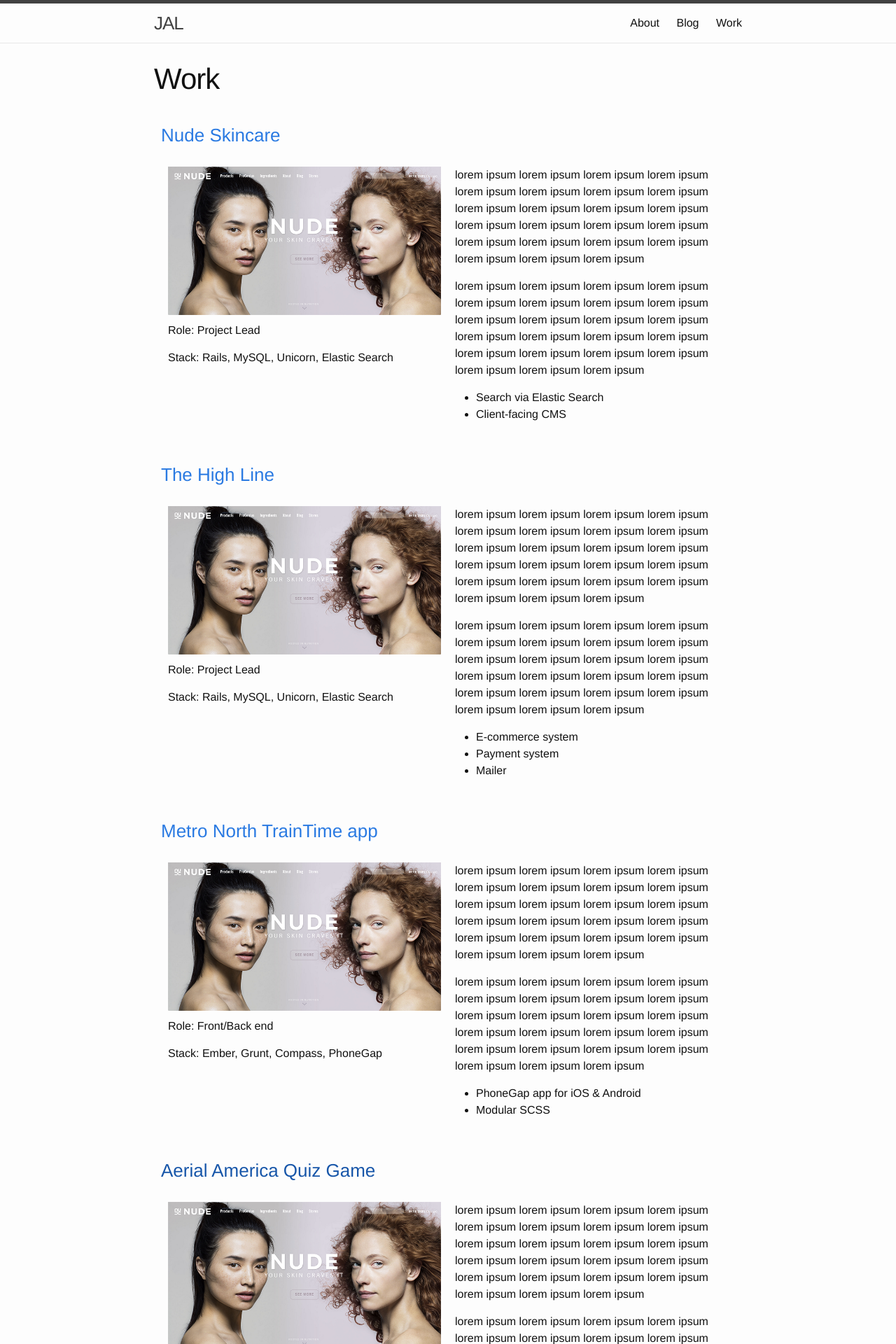
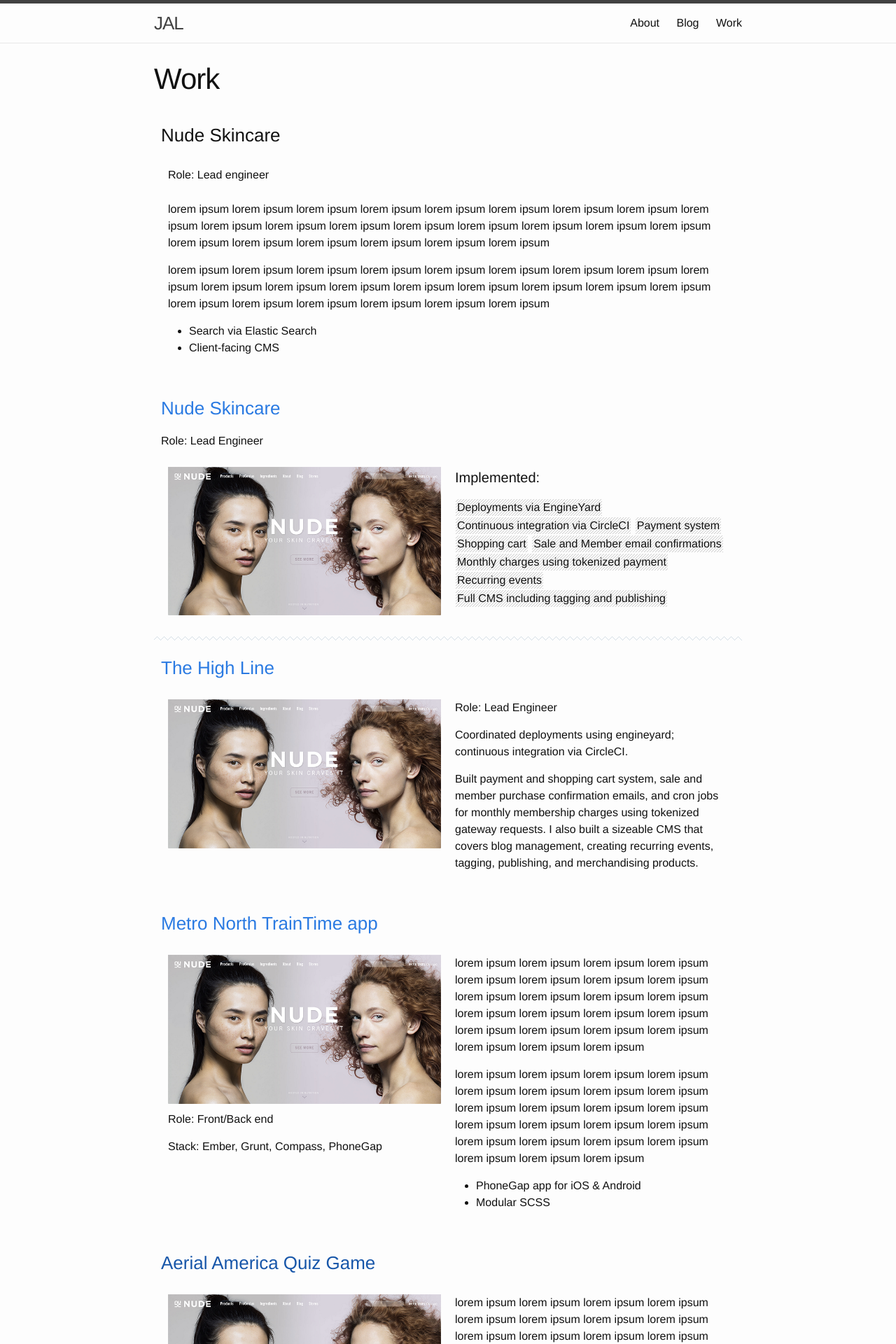
Before and after one commit to jlarusso/jlarusso.github.io, a Jekyll site: the page built from work.html, in a window 1280 px wide. Shown: the top 1920 px of the page at 70% size. Built offline with Jekyll 4.4.1, drawn with Linux system fonts in a browser that asks for light colours; Markdown is read by kramdown in place of the engine named in the settings.

Commit message:
Update work page

```diff
--- a/_sass/_work.scss
+++ b/_sass/_work.scss
@@ -27,9 +27,30 @@
 }
 
 .project.card {
+  position: relative;
   padding: 10px;
   margin-bottom: 20px;
 }
 
 .projects {
 }
+
+.tag-list {
+  margin: 0;
+
+  li {
+    list-style: none;
+    background: rgba(230, 230, 230, 1);
+    background: url("/images/patterns/stripe.png");
+    display: inline-block;
+    margin: 1px;
+    padding: 0 2px;
+  }
+}
+
+.divider {
+  width: 100%;
+  height: 6px;
+  background: url("/images/patterns/zag.png");
+  margin: 10px 0;
+}
--- a/work.html
+++ b/work.html
@@ -9,22 +9,15 @@
   <!-- Project -->
   <div class="project card row">
     <div class="col-12">
-      <a href="http://www.nudeskincare.com/">
         <h3>Nude Skincare</h3>
       </a>
     </div>
-    <div class="col-6">
+    <div class="col-12">
       <div class="gutter">
-        <a href="http://www.nudeskincare.com/">
-          <img src="/images/work/nude_home_md.png">
-        </a>
-      </div>
-      <div class="gutter">
-        <p><span>Role:</span> Project Lead</p>
-        <p><span>Stack:</span> Rails, MySQL, Unicorn, Elastic Search</p>
+        <p><span>Role:</span> Lead engineer</p>
       </div>
     </div>
-    <div class="col-6">
+    <div class="col-12">
       <div class="gutter">
         <p>lorem ipsum lorem ipsum lorem ipsum lorem ipsum lorem ipsum lorem ipsum lorem ipsum lorem ipsum lorem ipsum lorem ipsum lorem ipsum lorem ipsum lorem ipsum lorem ipsum lorem ipsum lorem ipsum lorem ipsum lorem ipsum lorem ipsum lorem ipsum lorem ipsum lorem ipsum lorem ipsum </p>
         <p>lorem ipsum lorem ipsum lorem ipsum lorem ipsum lorem ipsum lorem ipsum lorem ipsum lorem ipsum lorem ipsum lorem ipsum lorem ipsum lorem ipsum lorem ipsum lorem ipsum lorem ipsum lorem ipsum lorem ipsum lorem ipsum lorem ipsum lorem ipsum lorem ipsum lorem ipsum lorem ipsum </p>
@@ -39,6 +32,39 @@
   <!-- Project -->
   <div class="project card row">
     <div class="col-12">
+      <a href="http://www.nudeskincare.com/">
+        <h3>Nude Skincare</h3>
+      </a>
+      <p><span>Role:</span> Lead Engineer</p>
+    </div>
+    <div class="col-6">
+      <div class="gutter">
+        <a href="http://www.nudeskincare.com/">
+          <img src="/images/work/nude_home_md.png">
+        </a>
+      </div>
+    </div>
+    <div class="col-6">
+      <div class="gutter">
+        <h4>Implemented:</h4>
+        <ul class="tag-list">
+          <li>Deployments via EngineYard</li>
+          <li>Continuous integration via CircleCI</li>
+          <li>Payment system</li>
+          <li>Shopping cart</li>
+          <li>Sale and Member email confirmations</li>
+          <li>Monthly charges using tokenized payment</li>
+          <li>Recurring events</li>
+          <li>Full CMS including tagging and publishing</li>
+        </ul>
+      </div>
+    </div>
+  </div>
+  <div class="divider"></div>
+
+  <!-- Project -->
+  <div class="project card row">
+    <div class="col-12">
       <a href="http://www.thehighline.org/">
         <h3>The High Line</h3>
       </a>
@@ -49,20 +75,12 @@
           <img src="/images/work/nude_home_md.png">
         </a>
       </div>
-      <div class="gutter">
-        <p><span>Role:</span> Project Lead</p>
-        <p><span>Stack:</span> Rails, MySQL, Unicorn, Elastic Search</p>
-      </div>
     </div>
     <div class="col-6">
       <div class="gutter">
-        <p>lorem ipsum lorem ipsum lorem ipsum lorem ipsum lorem ipsum lorem ipsum lorem ipsum lorem ipsum lorem ipsum lorem ipsum lorem ipsum lorem ipsum lorem ipsum lorem ipsum lorem ipsum lorem ipsum lorem ipsum lorem ipsum lorem ipsum lorem ipsum lorem ipsum lorem ipsum lorem ipsum </p>
-        <p>lorem ipsum lorem ipsum lorem ipsum lorem ipsum lorem ipsum lorem ipsum lorem ipsum lorem ipsum lorem ipsum lorem ipsum lorem ipsum lorem ipsum lorem ipsum lorem ipsum lorem ipsum lorem ipsum lorem ipsum lorem ipsum lorem ipsum lorem ipsum lorem ipsum lorem ipsum lorem ipsum </p>
-        <ul>
-          <li>E-commerce system</li>
-          <li>Payment system</li>
-          <li>Mailer</li>
-        </ul>
+        <p><span>Role:</span> Lead Engineer</p>
+        <p>Coordinated deployments using engineyard; continuous integration via CircleCI.
+        <p>Built payment and shopping cart system, sale and member purchase confirmation emails, and cron jobs for monthly membership charges using tokenized gateway requests.  I also built a sizeable CMS that covers blog management, creating recurring events, tagging, publishing, and merchandising products.</p>
       </div>
     </div>
   </div>
```
Also changed, not shown: images/patterns/stripe.png (added), images/patterns/zag.png (added).
